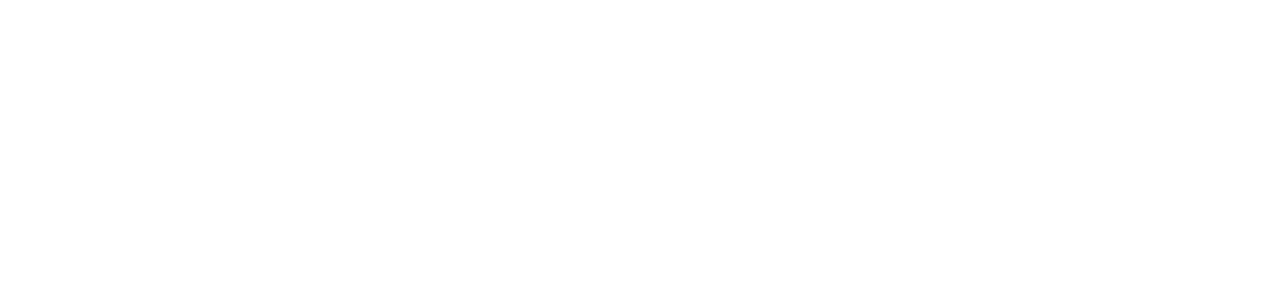
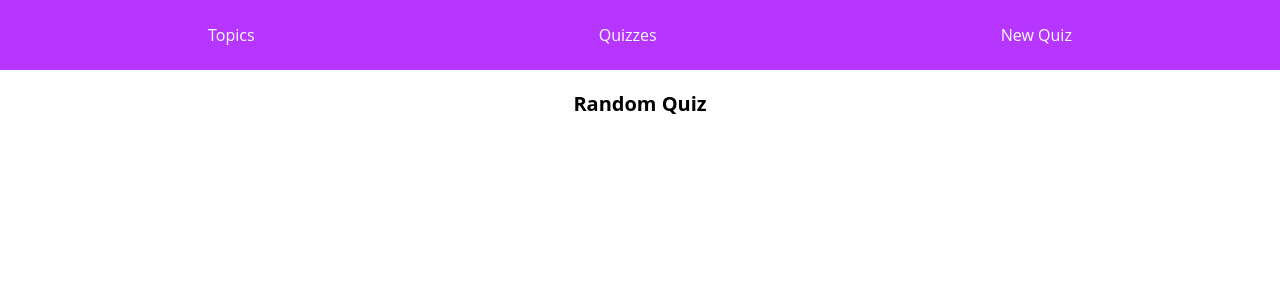
Before and after one commit to selenkarakaya/flashcards, a React (Create React App) app: page /random-quiz in a window 1280 px wide. Before the commit this address had no page. Shown: the top 300 px of the page. Built offline with nearby package versions, Linux system fonts and the light colour scheme.

Commit message:
create random quiz

```diff
--- a/src/app/App.js
+++ b/src/app/App.js
@@ -1,9 +1,5 @@
 import React from "react";
-import {
-  Route,
-  BrowserRouter,
-  Routes
-} from "react-router-dom";
+import { Route, BrowserRouter, Routes } from "react-router-dom";
 import NewQuizForm from "../components/NewQuizForm";
 import NewTopicForm from "../components/NewTopicForm";
 import Topics from "../features/topics/Topics";
@@ -11,20 +7,22 @@
 import Quiz from "../features/quizzes/Quiz";
 import Quizzes from "../features/quizzes/Quizzes";
 import AppLayout from "./AppLayout";
+import RandomQuiz from "../features/quizzes/RandomQuiz";
 
 export default function App() {
   return (
     <BrowserRouter>
       <Routes>
-      <Route path="/" element={<AppLayout/>}>
-    <Route path="topics" element={<Topics/>}/>
-    <Route path="topics/new" element={<NewTopicForm/>}/>
-    <Route path="topics/:topicId" element={<Topic/>}/>
-    <Route path="quizzes" element={<Quizzes/>}/>
-    <Route path="quizzes/new" element={<NewQuizForm/>}/>
-    <Route path="quizzes/:quizId" element={<Quiz/>}/>
-  </Route>
+        <Route path="/" element={<AppLayout />}>
+          <Route path="topics" element={<Topics />} />
+          <Route path="topics/new" element={<NewTopicForm />} />
+          <Route path="topics/:topicId" element={<Topic />} />
+          <Route path="quizzes" element={<Quizzes />} />
+          <Route path="quizzes/new" element={<NewQuizForm />} />
+          <Route path="quizzes/:quizId" element={<Quiz />} />
+          <Route path="/random-quiz" element={<RandomQuiz />} />
+        </Route>
       </Routes>
     </BrowserRouter>
-  )
+  );
 }
--- a/src/app/routes.js
+++ b/src/app/routes.js
@@ -5,6 +5,7 @@
   newTopicRoute: () => "/topics/new",
   topicRoute: (id) => `/topics/${id}`,
   topicsRoute: () => "/topics",
+  randomQuizRoute: () => "/random-quiz",
 };
 
 export default ROUTES;
--- a/src/features/quizzes/Quizzes.js
+++ b/src/features/quizzes/Quizzes.js
@@ -5,8 +5,12 @@
 
 export default function Quizzes() {
   const quizzes = useSelector((state) => state.quizzes.quizzes);
+
   return (
     <section className="center">
+      <Link to={ROUTES.randomQuizRoute()} className="button">
+        Random Quiz
+      </Link>
       <h1>Quizzes</h1>
       <ul className="quizzes-list">
         {Object.values(quizzes).map((quiz) => (
--- /dev/null
+++ b/src/features/quizzes/RandomQuiz.js
@@ -0,0 +1,34 @@
+import React from "react";
+import { useSelector } from "react-redux";
+import Card from "../cards/Card";
+
+export default function RandomQuiz() {
+  const quizzes = useSelector((state) => state.quizzes.quizzes);
+
+  // all card ids
+  const allCardIds = Object.values(quizzes).flatMap((quiz) => quiz.cardIds);
+  console.log(allCardIds);
+
+  const shuffle = (array) => {
+    const copy = [...array];
+    for (let i = copy.length - 1; i > 0; i--) {
+      const j = Math.floor(Math.random() * (i + 1));
+      [copy[i], copy[j]] = [copy[j], copy[i]];
+    }
+    return copy;
+  };
+  const shuffled = shuffle(allCardIds);
+  const randomCount = Math.floor(Math.random() * shuffled.length) + 1; // min 1 card
+  const selectedCardIds = shuffled.slice(0, randomCount);
+
+  return (
+    <section>
+      <h1>Random Quiz</h1>
+      <ul className="cards-list">
+        {selectedCardIds.map((id) => (
+          <Card key={id} id={id} />
+        ))}
+      </ul>
+    </section>
+  );
+}
```
Lines whose indentation alone changed are shown as unchanged.
